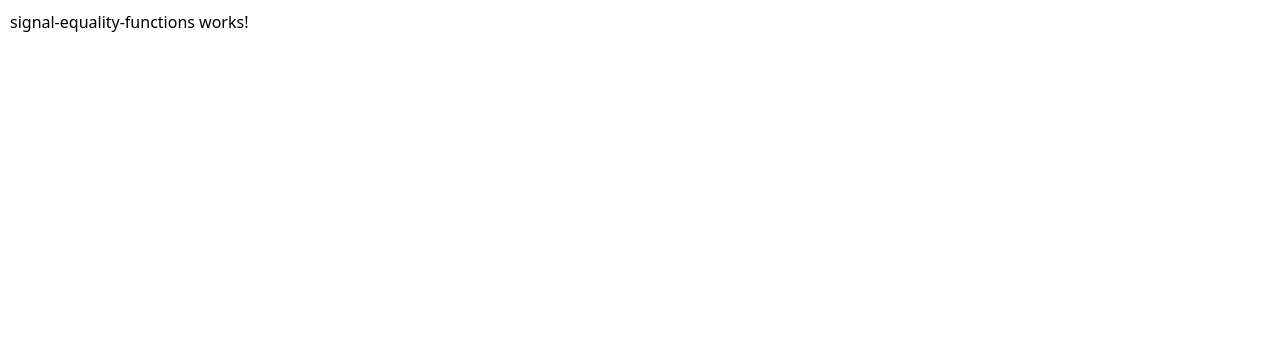
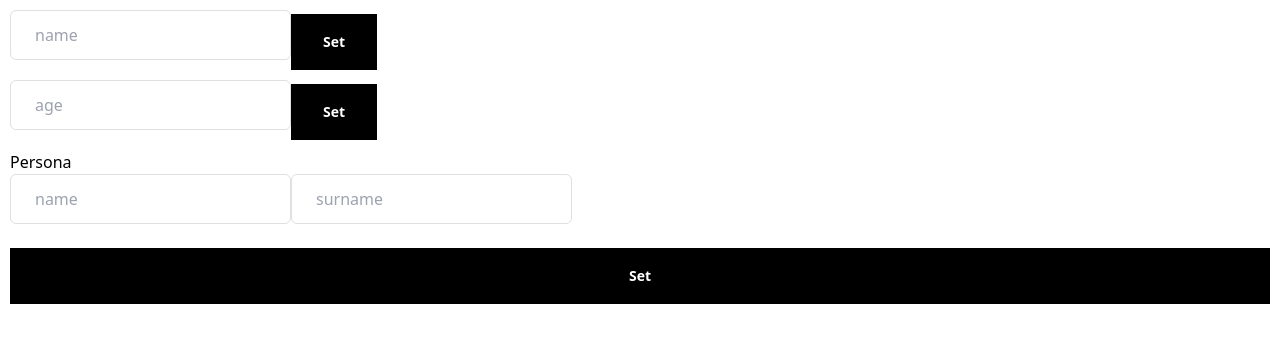
Before and after one commit to damiansire/angular-examples, an Angular app: page / in a window 1280 px wide. Shown: the top 342 px of the page. Built offline with nearby package versions, Linux system fonts and the light colour scheme.

Commit message:
feat: add signal-equality example form

```diff
--- a/src/app/signals/signal-equality-functions/signal-equality-functions.component.html
+++ b/src/app/signals/signal-equality-functions/signal-equality-functions.component.html
@@ -1 +1,18 @@
-<p>signal-equality-functions works!</p>
+<section class="flex">
+  <app-input placeholder="name" />
+  <app-button text="Set" />
+</section>
+<section class="flex">
+  <app-input placeholder="age" />
+  <app-button text="Set" />
+</section>
+<section>
+  <h1>Persona</h1>
+  <div class="flex flex-col">
+    <div class="flex">
+      <app-input placeholder="name" />
+      <app-input placeholder="surname" />
+    </div>
+    <app-button text="Set" />
+  </div>
+</section>
--- a/src/app/signals/signal-equality-functions/signal-equality-functions.component.ts
+++ b/src/app/signals/signal-equality-functions/signal-equality-functions.component.ts
@@ -1,12 +1,29 @@
-import { Component } from '@angular/core';
+import { Component, effect, signal } from '@angular/core';
+import { InputComponent } from '../../components-atom/input/input.component';
+import { ButtonComponent } from '../../components-atom/button/button.component';
 
 @Component({
   selector: 'app-signal-equality-functions',
   standalone: true,
-  imports: [],
   templateUrl: './signal-equality-functions.component.html',
-  styleUrl: './signal-equality-functions.component.css'
+  styleUrl: './signal-equality-functions.component.css',
+  imports: [InputComponent, ButtonComponent],
 })
 export class SignalEqualityFunctionsComponent {
-
+  data = signal(
+    { name: 'damian' },
+    {
+      equal: (prev, element) => {
+        return element.name === prev.name;
+      },
+    }
+  );
+  constructor() {
+    effect(() => {
+      console.log(this.data());
+    });
+  }
+  setValue() {
+    this.data.set({ name: 'pedro' });
+  }
 }
```
